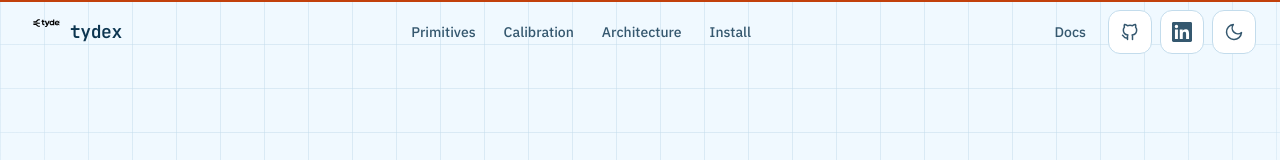
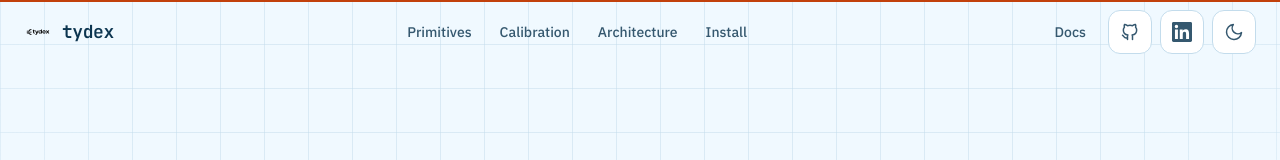
Before and after one commit to Dracko000/tydex, a Next.js app in the folder web/: page / in a window 1280 px wide. Shown: the top 160 px of the page. Built offline with nearby package versions, Linux system fonts and the light colour scheme.

Commit message:
revert(web): logo navbar kembali 28px + viewBox asli 0 0 1000 1000

```diff
--- a/web/src/components/nav.tsx
+++ b/web/src/components/nav.tsx
@@ -41,9 +41,9 @@ export function Nav() {
           <Image
             src={logo}
             alt="tydex logo"
-            width={36}
-            height={36}
-            className="h-9 w-9"
+            width={28}
+            height={28}
+            className="h-7 w-7"
           />
           <span className="font-mono text-lg font-semibold tracking-tight text-ink">
             tydex
```
Also changed, not shown: web/public/logo.svg, web/src/images/logo.svg.
